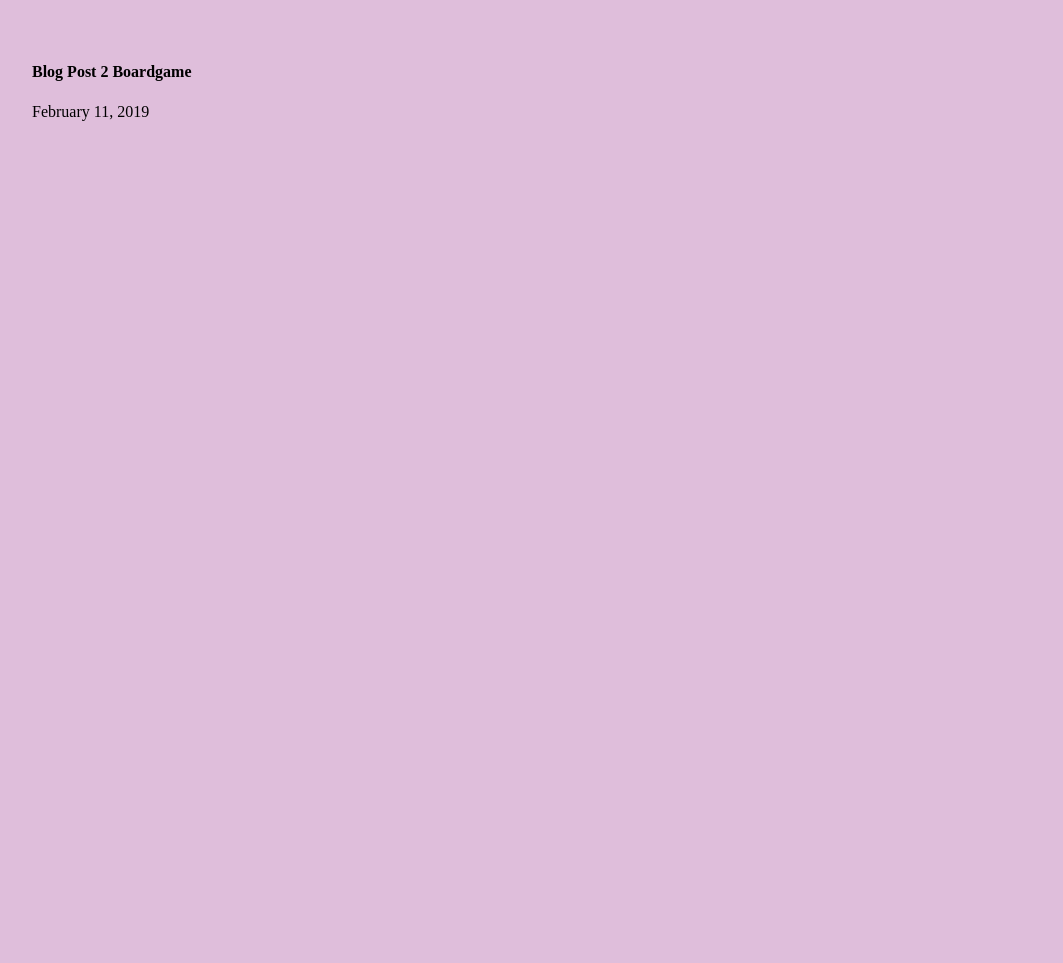
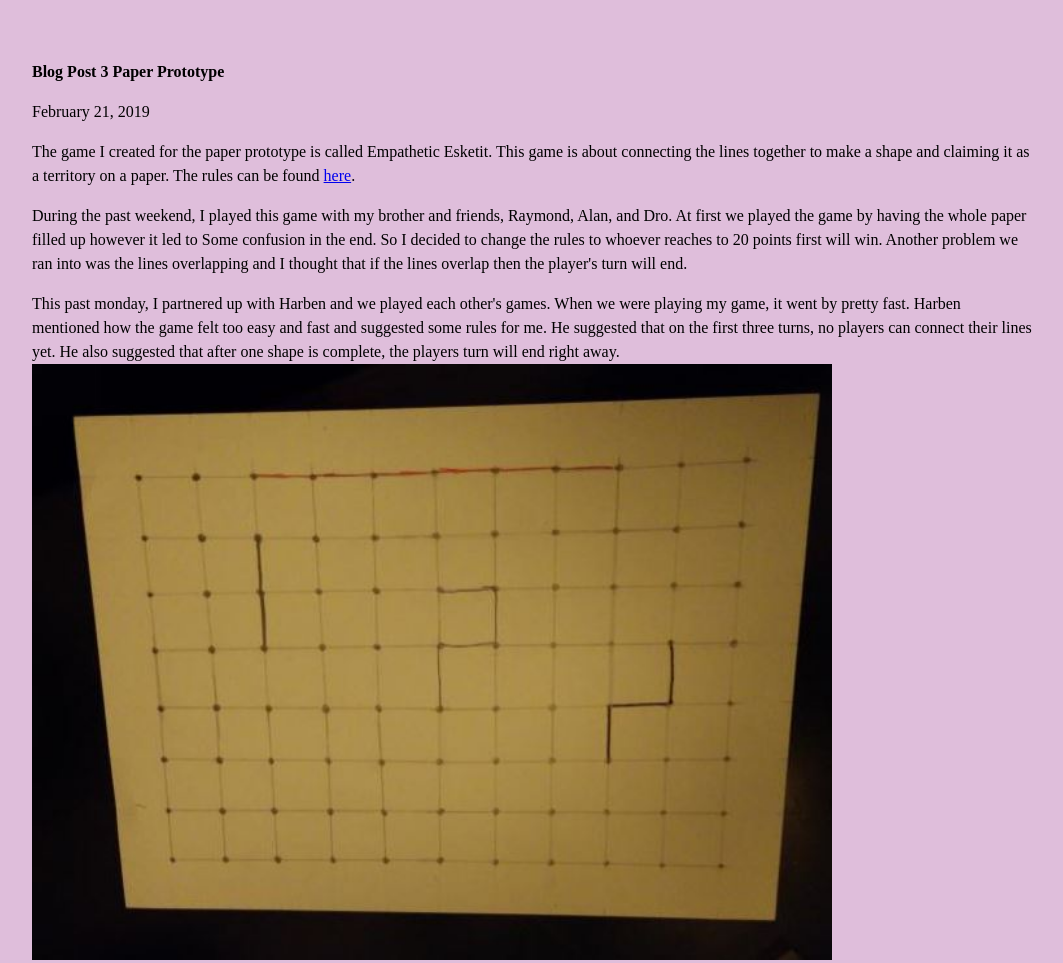
Before and after one commit to vand326/Art108Blog, a plain HTML site: page blog3.html in a window 1280 px wide. Shown: the whole page, without its empty margins (108-1171 px from the left). Before the commit the page ends 800 px from the top, so only its background shows below. Drawn offline with Linux system fonts and the light colour scheme.

Commit message:
paragraph

```diff
--- a/blog3.html
+++ b/blog3.html
@@ -6,6 +6,21 @@
   </head>
 
   <body>
-    <b> Blog Post 2 Boardgame</b>
-    <p>February 11, 2019
+    <b> Blog Post 3 Paper Prototype</b>
+    <p>February 21, 2019
     <p>
+The game I created for the paper prototype is called Empathetic Esketit. This game is about
+connecting the lines together to make a shape and claiming it as a territory on a paper. The rules can be found
+<a href= "images/rules.docx"> here</a>. <p>
+
+During the past weekend, I played this game with my brother and friends, Raymond, Alan, and Dro.
+At first we played the game by having the whole paper filled up however it led to Some confusion in
+the end. So I decided to change the rules to whoever reaches to 20 points first will win. Another problem
+we ran into was the lines overlapping and I thought that if the lines overlap then the player's turn
+will end.
+  </p>
+This past monday, I partnered up with Harben and we played each other's games. When we were playing my game,
+it went by pretty fast. Harben mentioned how the game felt too easy and fast and suggested some rules for me.
+He suggested that on the first three turns, no players can connect their lines yet. He also suggested that after one
+shape is complete, the players turn will end right away.
+  <img src="images/j.jpg" width= 800>
```
Also changed, not shown: blog2.html (+2 -0 lines), images/j.JPG (added), images/k.JPG (added), images/l.JPG (added), images/m.JPG (added), images/n.JPG (added), images/o.JPG (added), images/p.JPG (added), 1 other file.
